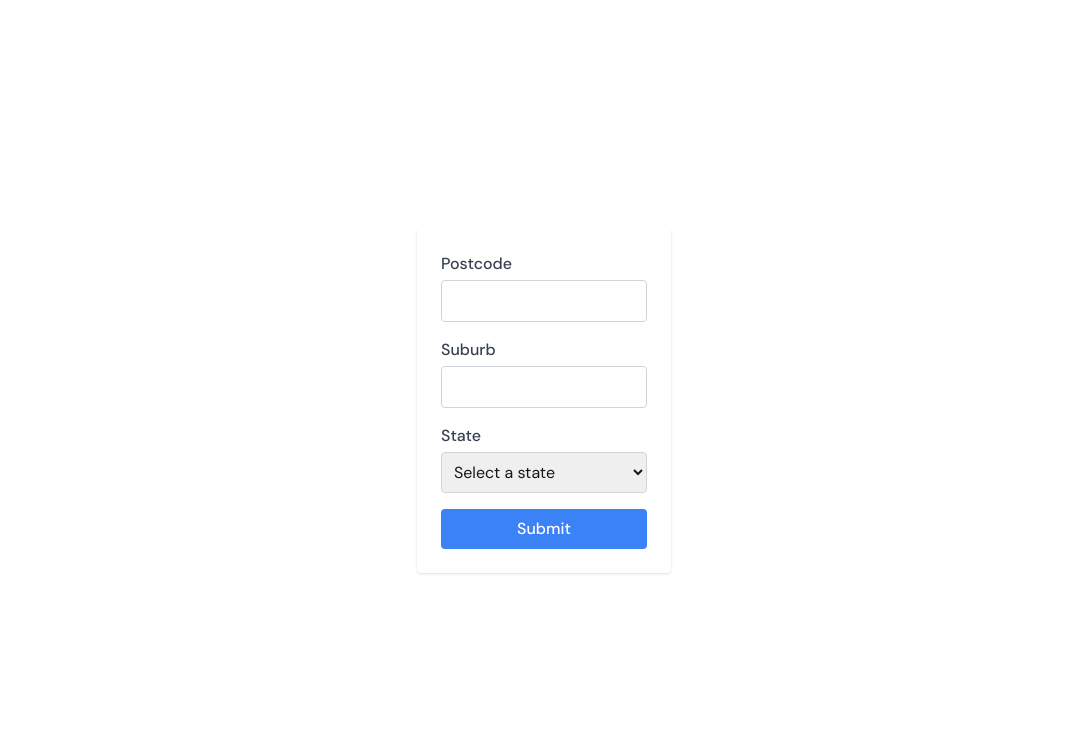
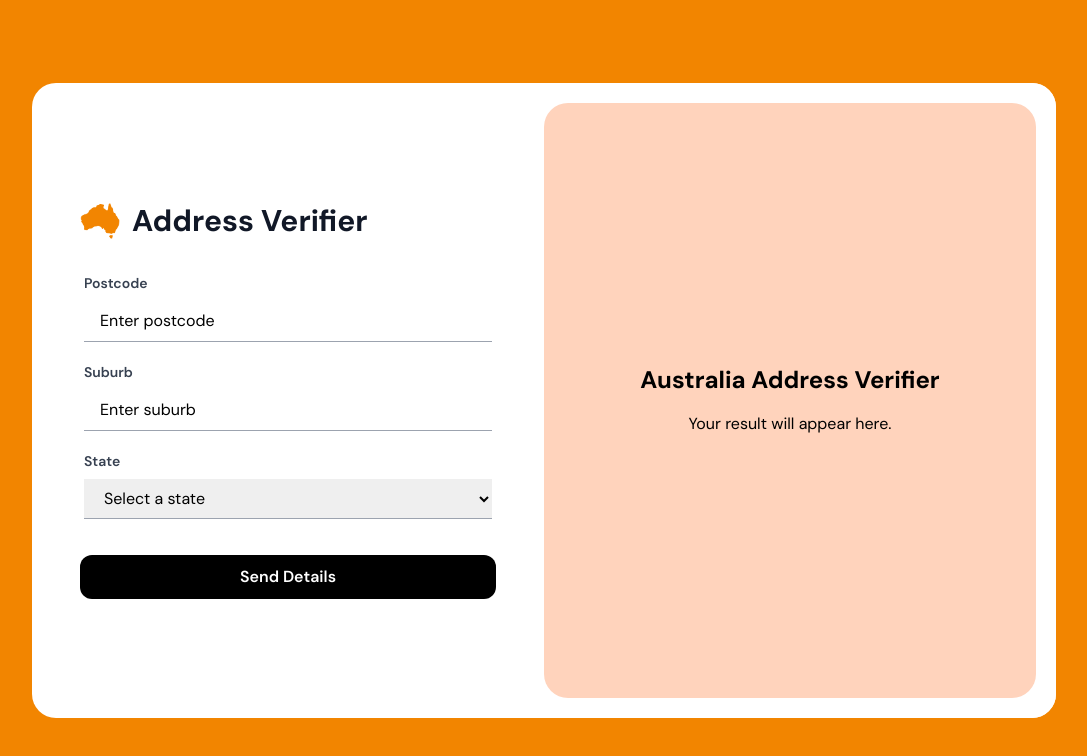
Before and after one commit to reezayn/australia-address-verifier, a Next.js app: page / in a window 1280 px wide. Shown: the top 756 px of the page, without its empty margins (96-1183 px from the left). Built offline with nearby package versions, Linux system fonts and the light colour scheme.

Commit message:
Upgrade UI to a sleek, minimal design with a modern aesthetic

```diff
--- a/app/page.tsx
+++ b/app/page.tsx
@@ -2,7 +2,7 @@ import AddressVerifier from '@/components/AddressVerifier'
 
 export default function Home() {
   return (
-    <div className="flex items-center justify-center h-screen">
+    <div className="min-h-screen w-full p-3 flex flex-col items-center justify-center bg-tangerine relative">
       <AddressVerifier />
     </div>
   )
--- a/components/AddressVerifier.tsx
+++ b/components/AddressVerifier.tsx
@@ -2,6 +2,9 @@
 import { useState } from 'react'
 import { useMutation } from '@apollo/client'
 import { VALIDATE_ADDRESS } from './mutation'
+import Link from 'next/link'
+import Image from 'next/image'
+import AustraliaMap from '@/public/australia.png'
 
 const AddressVerifier = () => {
   const [postcode, setPostcode] = useState('')
@@ -9,14 +12,11 @@ const AddressVerifier = () => {
   const [state, setState] = useState('')
   const [message, setMessage] = useState('')
 
-  // Initialize the mutation hook.
-  const [validateAddress, { loading, error, data }] =
-    useMutation(VALIDATE_ADDRESS)
+  const [validateAddress, { loading, error }] = useMutation(VALIDATE_ADDRESS)
 
   const handleSubmit = async (e: React.FormEvent<HTMLFormElement>) => {
     e.preventDefault()
 
-    // Simple client-side validation: all fields must be filled.
     if (!postcode || !suburb || !state) {
       setMessage('All fields are required.')
       return
@@ -38,14 +38,69 @@ const AddressVerifier = () => {
     }
   }
 
+  const renderRightPanelContent = () => {
+    if (loading) {
       return (
+        <>
+          <h2 className="text-2xl font-bold mb-4 text-black">Validating</h2>
+          <p className="text-black">
+            Hang on tight while I verify these for you.
+          </p>
+        </>
+      )
+    } else if (error) {
+      return (
+        <>
+          <h2 className="text-2xl font-bold mb-4 text-black">Error</h2>
+          <p className="text-black">
+            {error.message || 'An unexpected error occurred.'}
+          </p>
+        </>
+      )
+    } else if (message) {
+      return (
+        <>
+          <h2 className="text-2xl font-bold mb-4 text-black">Result</h2>
+          <p className="text-black">{message}</p>
+        </>
+      )
+    } else {
+      return (
+        <>
+          <h2 className="text-2xl font-bold mb-4 text-black">
+            Australia Address Verifier
+          </h2>
+          <p className="text-black">Your result will appear here.</p>
+        </>
+      )
+    }
+  }
+
+  return (
+    <div className="flex flex-col md:flex-row w-full max-w-5xl rounded-3xl overflow-hidden bg-white">
+      {/* Form Section */}
+      <div className="w-full md:w-1/2 p-8 md:p-12 flex flex-col justify-center">
+        <div className="text-2xl md:text-3xl font-bold mb-8 text-gray-900 flex items-center gap-x-3">
+          <div>
+            <Image
+              src={AustraliaMap}
+              alt="Map of Australia"
+              className="w-10 pointer-events-none"
+            />
+          </div>
+          {/* <div>Australia</div> */}
+          <div>Address Verifier</div>
+        </div>
         <form
           data-testid="address-form"
           onSubmit={handleSubmit}
-      className="max-w-md mx-auto p-6 bg-white shadow rounded"
+          className="gap-y-5 flex flex-col items-center justify-center"
         >
-      <div className="mb-4">
-        <label htmlFor="postcode" className="block text-gray-700 font-medium">
+          <div className="w-full px-1">
+            <label
+              htmlFor="postcode"
+              className="block text-sm font-semibold text-gray-700 mb-2"
+            >
               Postcode
             </label>
             <input
@@ -53,12 +108,16 @@ const AddressVerifier = () => {
               id="postcode"
               value={postcode}
               onChange={(e) => setPostcode(e.target.value)}
-          className="mt-1 block w-full border border-gray-300 rounded p-2 focus:outline-none focus:ring focus:border-blue-300"
+              className="w-full px-4 py-2 border-b border-gray-400 focus:outline-none focus:ring-0 text-black placeholder:text-black"
+              placeholder={'Enter postcode'}
               required
             />
           </div>
-      <div className="mb-4">
-        <label htmlFor="suburb" className="block text-gray-700 font-medium">
+          <div className="w-full px-1">
+            <label
+              htmlFor="suburb"
+              className="block text-sm font-semibold text-gray-700 mb-2"
+            >
               Suburb
             </label>
             <input
@@ -66,42 +125,86 @@ const AddressVerifier = () => {
               id="suburb"
               value={suburb}
               onChange={(e) => setSuburb(e.target.value)}
-          className="mt-1 block w-full border border-gray-300 rounded p-2 focus:outline-none focus:ring focus:border-blue-300"
+              className="w-full px-4 py-2 border-b border-gray-400 focus:outline-none focus:ring-0 text-black placeholder:text-black"
+              placeholder={'Enter suburb'}
               required
             />
           </div>
-      <div className="mb-4">
-        <label htmlFor="state" className="block text-gray-700 font-medium">
+          <div className="w-full px-1">
+            <label
+              htmlFor="state"
+              className="block text-sm font-semibold text-gray-700 mb-2"
+            >
               State
             </label>
             <select
               id="state"
               value={state}
               onChange={(e) => setState(e.target.value)}
-          className="mt-1 block w-full border border-gray-300 rounded p-2 focus:outline-none focus:ring focus:border-blue-300"
+              className="w-full px-4 py-2 border-b border-gray-400 focus:outline-none focus:ring-0 text-black"
               required
             >
-          <option value="">Select a state</option>
-          <option value="NSW">NSW</option>
-          <option value="VIC">VIC</option>
-          <option value="QLD">QLD</option>
-          <option value="WA">WA</option>
-          <option value="SA">SA</option>
-          <option value="TAS">TAS</option>
-          {/* <option value="ACT">ACT</option>
-          <option value="NT">NT</option> */}
+              <option value="" className="bg-white text-black">
+                {'Select a state'}
+              </option>
+              <option value="NSW" className="bg-white text-black">
+                New South Wales
+              </option>
+              <option value="VIC" className="bg-white text-black">
+                Victoria
+              </option>
+              <option value="QLD" className="bg-white text-black">
+                Queensland
+              </option>
+              <option value="WA" className="bg-white text-black">
+                Western Australia
+              </option>
+              <option value="SA" className="bg-white text-black">
+                South Australia
+              </option>
+              <option value="TAS" className="bg-white text-black">
+                Tasmania
+              </option>
             </select>
           </div>
-      {loading && <p className="mb-4 text-blue-500">Validating...</p>}
-      {error && <p className="mb-4 text-red-500">Error: {error.message}</p>}
-      {message && <p className="mb-4 text-green-500">{message}</p>}
+
           <button
             type="submit"
-        className="w-full bg-blue-500 text-white font-medium py-2 rounded hover:bg-blue-600 transition-colors"
+            className={`w-full mt-4 bg-black text-white py-[10px] rounded-xl font-semibold hover:bg-gray-800 transition-colors ${loading ? 'cursor-not-allowed' : ''}`}
+            disabled={loading}
           >
-        Submit
+            {loading ? (
+              <div className="flex items-center gap-x-2 w-full justify-center">
+                <div className="h-5 w-5 bg-transparent border-[3px] border-t-tangerine rounded-full animate-spin"></div>
+                <div>
+                  {' '}
+                  {
+                    [
+                      'Hang tight, mate...',
+                      'Hold ya horses...',
+                      'Just a tick...',
+                      'Hold on, nearly there...',
+                      'Wrangling some data...',
+                    ][Math.floor(Math.random() * 5)]
+                  }
+                </div>
+              </div>
+            ) : (
+              'Send Details'
+            )}
           </button>
         </form>
+      </div>
+
+      {/* Right Section: Dynamic Message Display */}
+      <div className="flex w-full lg:w-1/2 items-center justify-center p-2 lg:p-5 lg:pl-0 bg-white">
+        <div className="h-full w-full p-3 lg:p-0 flex items-center justify-center lg:min-h-[595px] rounded-3xl bg-peach">
+          <div className="text-center max-w-xs">
+            {renderRightPanelContent()}
+          </div>
+        </div>
+      </div>
+    </div>
   )
 }
 
--- a/tailwind.config.ts
+++ b/tailwind.config.ts
@@ -1,18 +1,20 @@
-import type { Config } from "tailwindcss";
+import type { Config } from 'tailwindcss'
 
 export default {
   content: [
-    "./pages/**/*.{js,ts,jsx,tsx,mdx}",
-    "./components/**/*.{js,ts,jsx,tsx,mdx}",
-    "./app/**/*.{js,ts,jsx,tsx,mdx}",
+    './pages/**/*.{js,ts,jsx,tsx,mdx}',
+    './components/**/*.{js,ts,jsx,tsx,mdx}',
+    './app/**/*.{js,ts,jsx,tsx,mdx}',
   ],
   theme: {
     extend: {
       colors: {
-        background: "var(--background)",
-        foreground: "var(--foreground)",
+        tangerine: '#f28500',
+        peach: '#ffD3bc',
+        background: 'var(--background)',
+        foreground: 'var(--foreground)',
       },
     },
   },
   plugins: [],
-} satisfies Config;
+} satisfies Config
```
Also changed, not shown: public/australia.png (added). Lines whose indentation alone changed are shown as unchanged.
